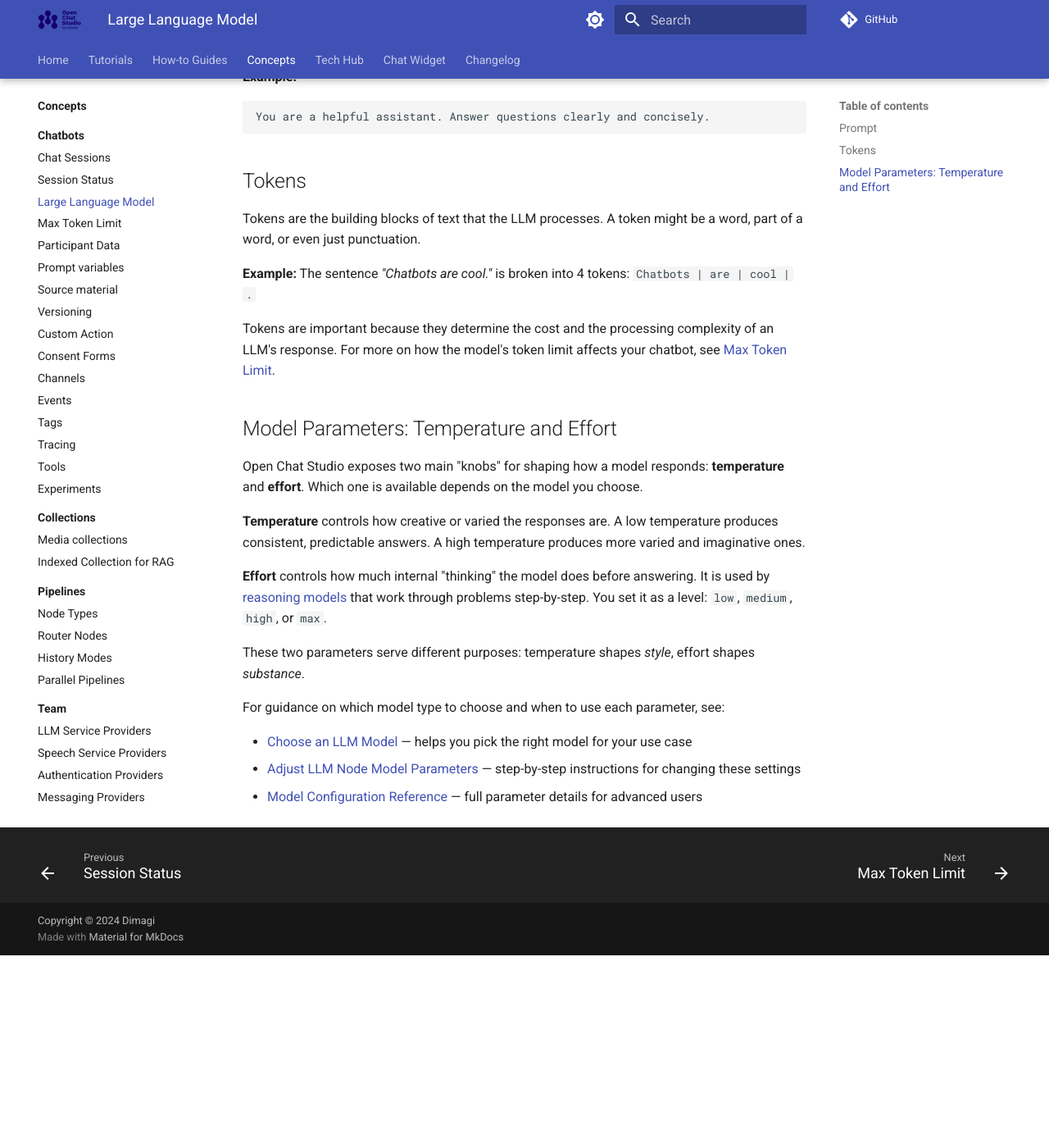
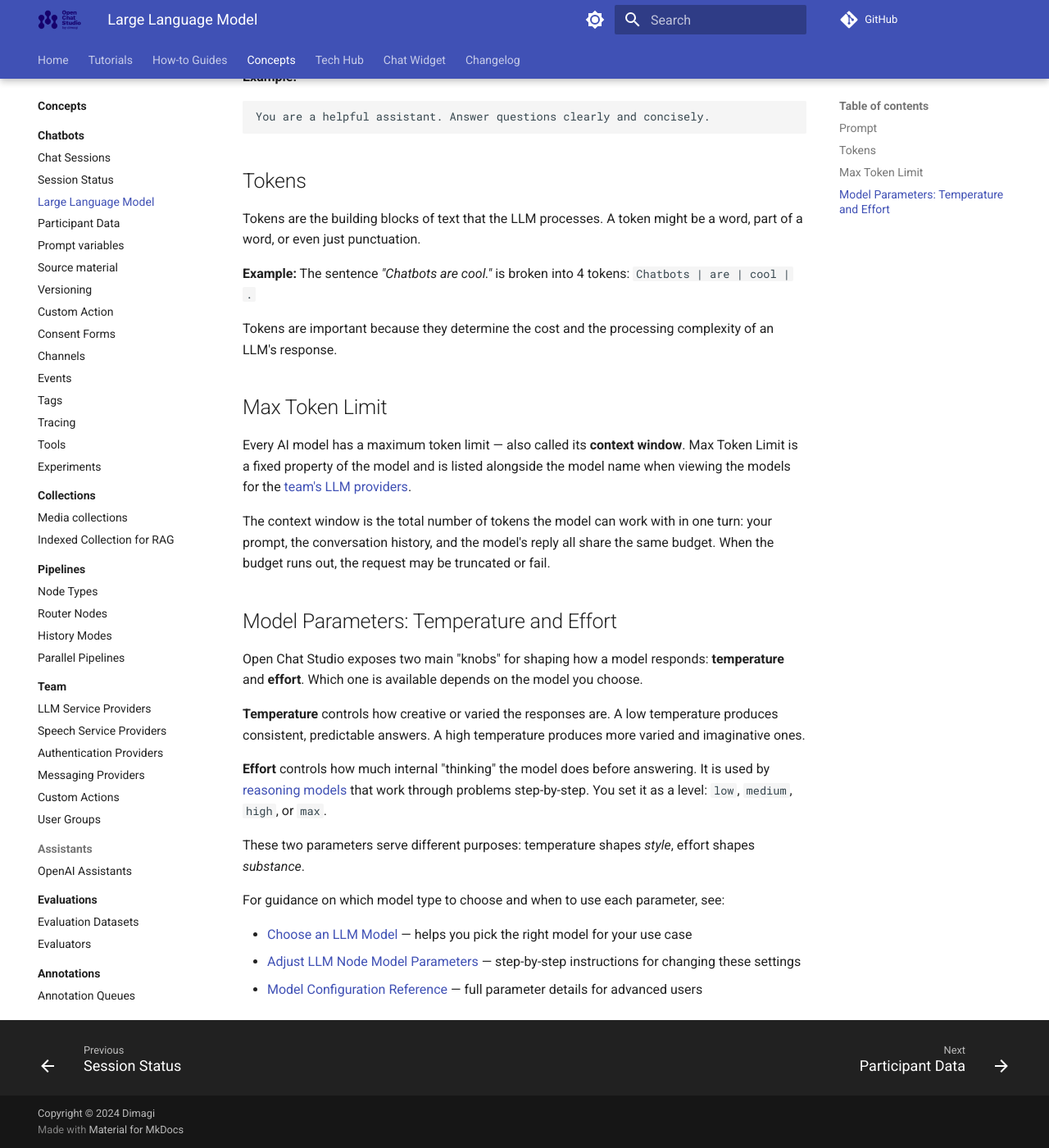
Before and after one commit to dimagi/open-chat-studio-docs, an MkDocs documentation site: the page built from docs/concepts/llm.md, in a window 1280 px wide and 1400 px high, scrolled down 642 px. Shown: the whole window at 82% size. Built offline with MkDocs 1.6.1 and Material for MkDocs 9.7.7, drawn with Linux system fonts in a browser that asks for light colours; a script that is not in the unit is left out; comment, search, counter and statistics services are not loaded; before the commit the page ends 1807 px from its top, so only the background shows below that.

Commit message:
Removed max tokens page & merged into llm.md

```diff
--- a/docs/concepts/llm.md
+++ b/docs/concepts/llm.md
@@ -32,7 +32,13 @@
 **Example:** The sentence *"Chatbots are cool."* is broken into 4 tokens:
 `Chatbots | are | cool | .`
 
-Tokens are important because they determine the cost and the processing complexity of an LLM's response. For more on how the model's token limit affects your chatbot, see [Max Token Limit](max_tokens.md).
+Tokens are important because they determine the cost and the processing complexity of an LLM's response.
+
+## Max Token Limit
+
+Every AI model has a maximum token limit — also called its **context window**. Max Token Limit is a fixed property of the model and is listed alongside the model name when viewing the models for the [team's LLM providers](../concepts/team/llm_providers.md).
+
+The context window is the total number of tokens the model can work with in one turn: your prompt, the conversation history, and the model's reply all share the same budget. When the budget runs out, the request may be truncated or fail.
 
 ## Model Parameters: Temperature and Effort
 
--- a/mkdocs.yml
+++ b/mkdocs.yml
@@ -128,7 +128,6 @@
         - concepts/sessions.md
         - concepts/session_status.md
         - concepts/llm.md
-        - concepts/max_tokens.md
         - concepts/participant_data.md
         - concepts/prompt_variables.md
         - concepts/source_material.md
```
Also changed, not shown: docs/concepts/index.md (+1 -1 lines), docs/concepts/max_tokens.md (deleted, +0 -19 lines), docs/how-to/adjust_llm_node_model_parameters.md (+2 -5 lines), docs/tutorials/configure_providers.md (+3 -1 lines).
